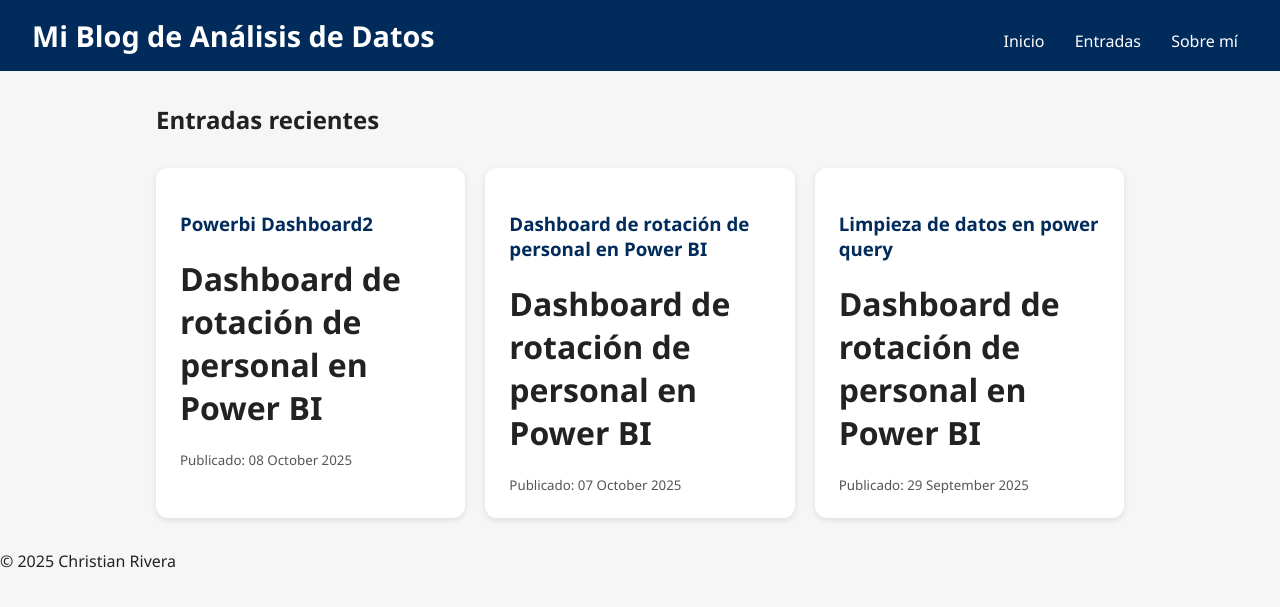
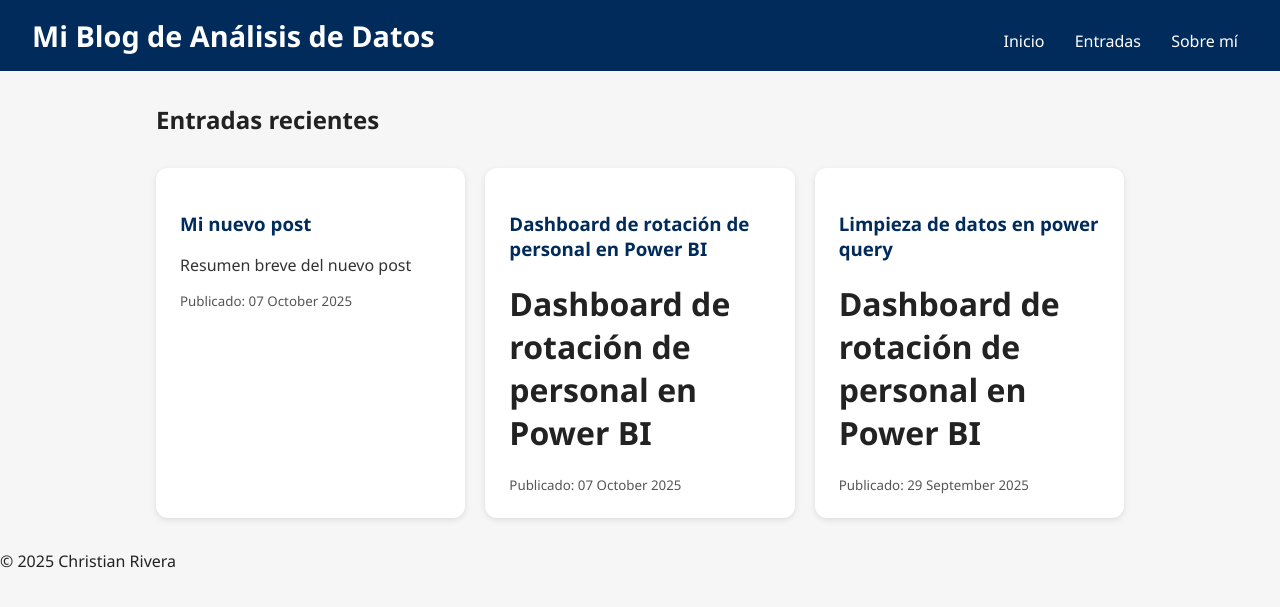
Before and after one commit to ChrisRV77/ChrisRV77.github.io, a Jekyll site: the page built from index.html, in a window 1280 px wide. Shown: the top 607 px of the page. Built offline with Jekyll 4.4.1, drawn with Linux system fonts in a browser that asks for light colours.

Commit message:
Update 2025-10-08-powerbi-dashboard2.md

```diff
--- a/_posts/2025-10-08-powerbi-dashboard2.md
+++ b/_posts/2025-10-08-powerbi-dashboard2.md
@@ -1,3 +1,9 @@
+---
+layout: default
+title: "Mi nuevo post"
+date: 2025-10-07
+excerpt: "Resumen breve del nuevo post"
+---
 
 # Dashboard de rotación de personal en Power BI
 
```
